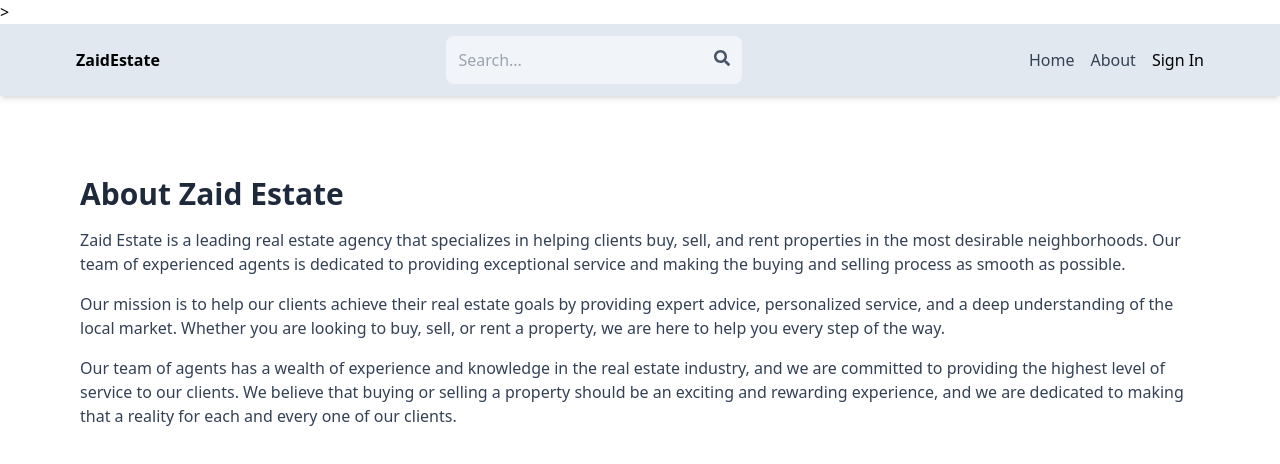
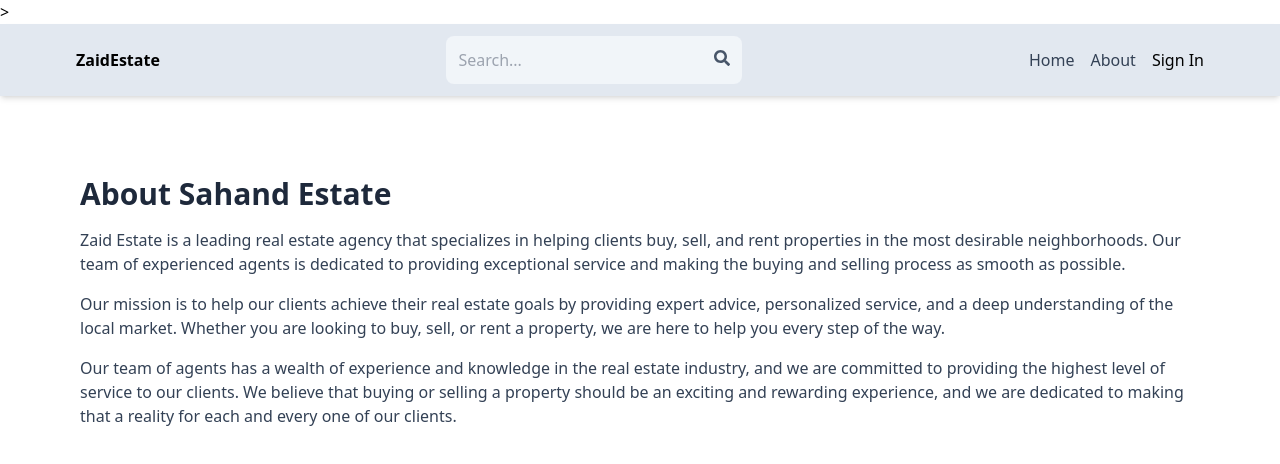
Before and after one commit to Zaid-Ar/ZaidEState, a React (Vite) app in the folder my-project/: page /about in a window 1280 px wide. Shown: the top 464 px of the page. Built offline with nearby package versions, Linux system fonts and the light colour scheme; no server answers.

Commit message:
Revert "add about page for the second time"
This reverts commit 7a63b8dd34429dcc28a8cc93051913ae32a49f17.

```diff
--- a/my-project/src/pages/About.jsx
+++ b/my-project/src/pages/About.jsx
@@ -4,7 +4,7 @@ export default function About() {
   return (
     <div className="py-20 px-4 max-w-6xl mx-auto">
       <h1 className="text-3xl font-bold mb-4 text-slate-800">
-        About Zaid Estate
+        About Sahand Estate
       </h1>
       <p className="mb-4 text-slate-700">
         Zaid Estate is a leading real estate agency that specializes in
```
